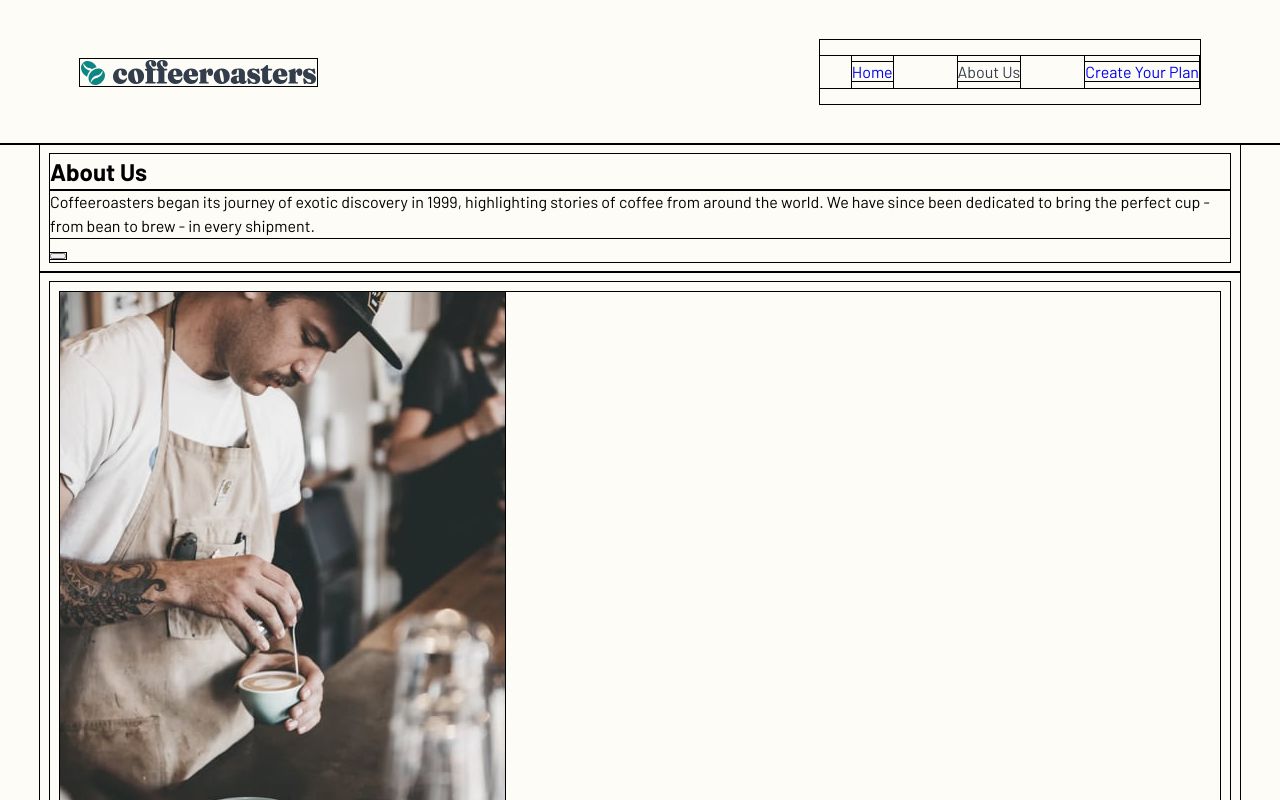
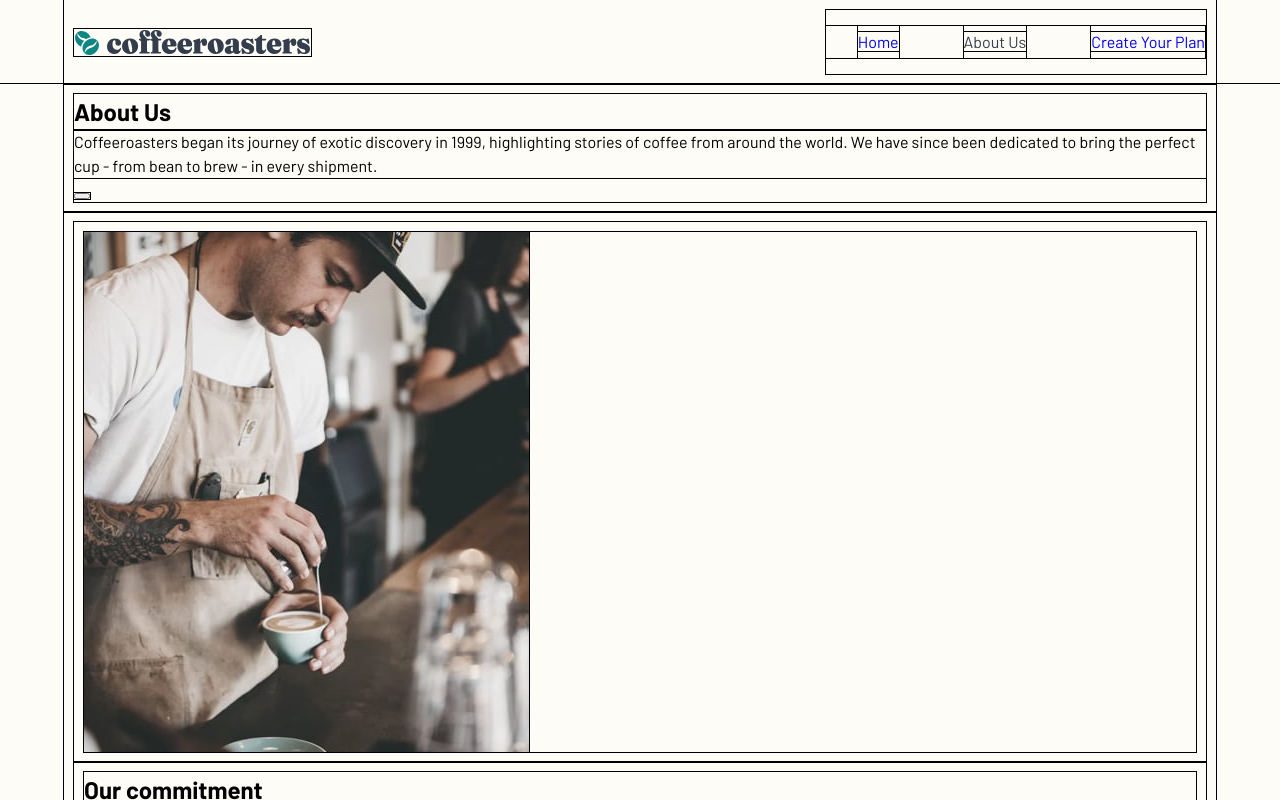
Before and after one commit to tlanettepollard/FEM-CoffeeRoasters-Subscription-Site-TLP, a React (Vite) app: page /about in a window 1280 px wide. Shown: the top 800 px of the page. Built offline with nearby package versions, Linux system fonts and the light colour scheme.

Commit message:
Update: styling navbar
Signed-off-by: T. Lanette <TLPollard4516@gmail.com>

```diff
--- a/src/components/Navbar/Navbar.jsx
+++ b/src/components/Navbar/Navbar.jsx
@@ -32,7 +32,7 @@ export function Navbar() {
     return (
         <>
             {isNotMobile ? (
-                <nav aria-label='site' className='expanded-nav'>
+                <nav aria-label='site' className='expanded-nav container'>
                     <div className='logo__wrapper'>
                         <Link to='/' className='logo--link'>
                             <img src={Logo} alt="welcome to coffeeroasters" />
@@ -44,7 +44,7 @@ export function Navbar() {
                 </nav>
             ) : (
                 <>
-                    <nav aria-label='site' className='mobile-nav'>
+                    <nav aria-label='site' className='mobile-nav container'>
                         <div className='logo__wrapper'>
                             <Link to='/' className='logo--link'>
                                 <img src={Logo} alt="welcome to coffeeroasters" />
--- a/src/styles/abstracts/_media.scss
+++ b/src/styles/abstracts/_media.scss
@@ -1,7 +1,7 @@
 // Breakpoints
 $mobile: 375px;
 $lg-mobile: 576px;
-$sm-tablet: 767px;
+$sm-tablet: 768px;
 $md-tablet: 992px;
 $lg-tablet: 1024px;
 $xl-tablet: 1200px;
--- a/src/styles/abstracts/_mixins.scss
+++ b/src/styles/abstracts/_mixins.scss
@@ -94,7 +94,7 @@
 }
 
 
-// SM Tablet 767px
+// SM Tablet 768px
 @mixin bp-sm-tablet {
     @media screen and (max-width: $sm-tablet) {
         @content;
--- a/src/styles/layout/_navbar.scss
+++ b/src/styles/layout/_navbar.scss
@@ -12,10 +12,8 @@ nav ul li a:not(.active):hover {
 }
 
 .expanded-nav {
-    max-width: 90rem;
-    margin: auto;
-    padding: 2.5rem 5rem;
     @include flex(row, space-between, center);
+
 
     ul {
         @include flex(row, center, flex-start);
@@ -33,9 +31,6 @@ nav ul li a:not(.active):hover {
 
 .mobile-nav {
     @include flex(row, space-between, center);
-    padding: 2rem 1.5rem;
-    width: 100%;
-    height: 1.125rem;
 
 }
 
--- a/src/styles/main.scss
+++ b/src/styles/main.scss
@@ -29,7 +29,7 @@ a {
 
 .container {
     width: 100%;
-    max-width: 75rem;
+    max-width: 90dvw;
     margin: auto;
     padding: .625rem;
 }
```
